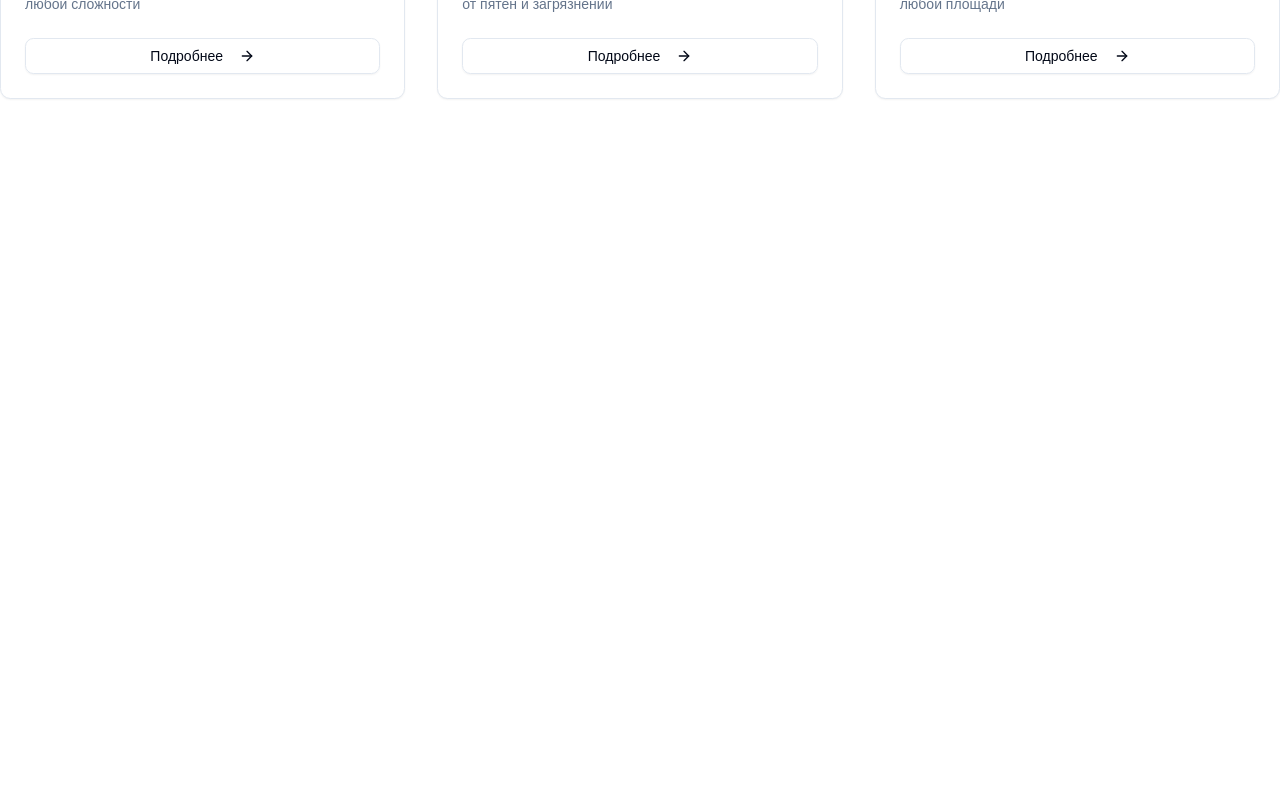
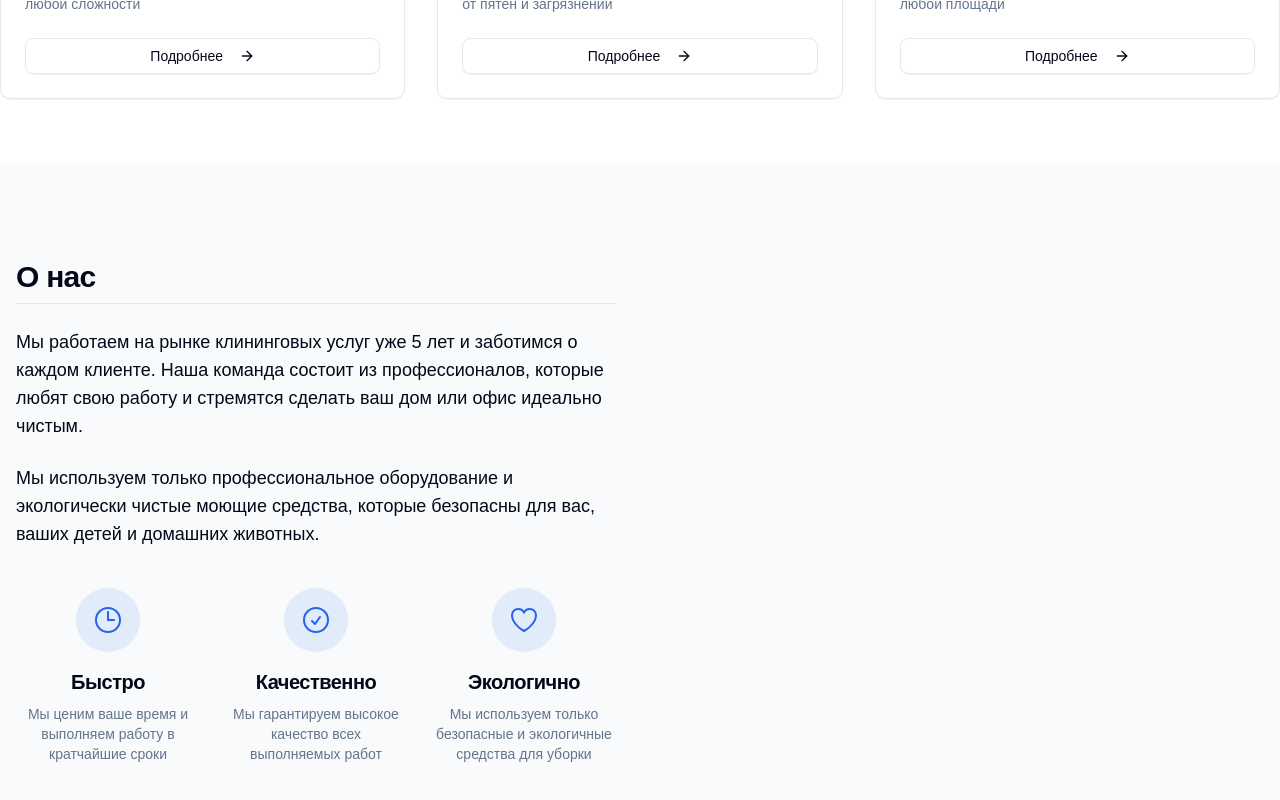
Before and after one commit to Clean-Your-Home/core-front, a Next.js app: page / in a window 1280 px wide. Shown: the part 1202-2002 px from the top of the page. Before the commit the page ends 1365 px from the top, so only its background shows below. Built offline with nearby package versions, Linux system fonts and the light colour scheme.

Commit message:
feat(about): add about section

```diff
--- a/src/app/(home)/page.tsx
+++ b/src/app/(home)/page.tsx
@@ -1,3 +1,4 @@
+import { AboutSection } from '@/widgets/about';
 import { HeroSection } from '@/widgets/hero';
 import { ServicesSection } from '@/widgets/services';
 
@@ -6,6 +7,7 @@ const Home = () => {
     <>
       <HeroSection />
       <ServicesSection />
+      <AboutSection />
     </>
   );
 };
--- /dev/null
+++ b/src/entities/company/index.ts
@@ -0,0 +1,2 @@
+export { COMPANY_INFO, ADVANTAGES } from './model/constants';
+export type { Advantage, CompanyInfo } from './model/types';
--- /dev/null
+++ b/src/entities/company/model/constants.tsx
@@ -0,0 +1,78 @@
+import { Advantage, CompanyInfo } from './types';
+
+export const COMPANY_INFO: CompanyInfo = {
+  name: 'Spotless Cleaning',
+  yearsExperience: 5,
+  description:
+    'Мы работаем на рынке клининговых услуг уже 5 лет и заботимся о каждом клиенте. Наша команда состоит из профессионалов, которые любят свою работу и стремятся сделать ваш дом или офис идеально чистым.',
+  values: [
+    'Мы используем только профессиональное оборудование и экологически чистые моющие средства, которые безопасны для вас, ваших детей и домашних животных.',
+  ],
+};
+
+export const ADVANTAGES: Advantage[] = [
+  {
+    id: 1,
+    title: 'Быстро',
+    description: 'Мы ценим ваше время и выполняем работу в кратчайшие сроки',
+    icon: (properties) => (
+      <svg
+        fill='none'
+        stroke='currentColor'
+        strokeWidth={1.5}
+        viewBox='0 0 24 24'
+        xmlns='http://www.w3.org/2000/svg'
+        {...properties}
+      >
+        <path
+          d='M12 6v6h4.5m4.5 0a9 9 0 11-18 0 9 9 0 0118 0z'
+          strokeLinecap='round'
+          strokeLinejoin='round'
+        />
+      </svg>
+    ),
+  },
+  {
+    id: 2,
+    title: 'Качественно',
+    description: 'Мы гарантируем высокое качество всех выполняемых работ',
+    icon: (properties) => (
+      <svg
+        fill='none'
+        stroke='currentColor'
+        strokeWidth={1.5}
+        viewBox='0 0 24 24'
+        xmlns='http://www.w3.org/2000/svg'
+        {...properties}
+      >
+        <path
+          d='M9 12.75L11.25 15 15 9.75M21 12a9 9 0 11-18 0 9 9 0 0118 0z'
+          strokeLinecap='round'
+          strokeLinejoin='round'
+        />
+      </svg>
+    ),
+  },
+  {
+    id: 3,
+    title: 'Экологично',
+    description:
+      'Мы используем только безопасные и экологичные средства для уборки',
+    icon: (properties) => (
+      <svg
+        fill='none'
+        stroke='currentColor'
+        strokeWidth={1.5}
+        viewBox='0 0 24 24'
+        xmlns='http://www.w3.org/2000/svg'
+        {...properties}
+      >
+        <path
+          d='M21 8.25c0-2.485-2.099-4.5-4.688-4.5-1.935 0-3.597 1.126-4.312 2.733-.715-1.607-2.377-2.733-4.313-2.733C5.1 3.75 3 5.765 3 8.25c0 7.22 9 12 9 12s9-4.78 9-12z'
+          strokeLinecap='round'
+          strokeLinejoin='round'
+        />
+      </svg>
+    ),
+  },
+];
--- /dev/null
+++ b/src/entities/company/model/types.ts
@@ -0,0 +1,15 @@
+import { Icon } from '@/@types';
+
+export interface Advantage {
+  id: number;
+  title: string;
+  description: string;
+  icon: Icon;
+}
+
+export interface CompanyInfo {
+  name: string;
+  description: string;
+  yearsExperience: number;
+  values: string[];
+}
--- /dev/null
+++ b/src/widgets/about/index.ts
@@ -0,0 +1 @@
+export { AboutSection } from './ui/AboutSection';
--- /dev/null
+++ b/src/widgets/about/ui/AboutContent.tsx
@@ -0,0 +1,27 @@
+import { ADVANTAGES, COMPANY_INFO } from '@/entities/company';
+import { Typography } from '@/shared/ui/typography';
+import { AdvantageCard } from './AdvantageCard';
+
+export const AboutContent = () => {
+  return (
+    <div>
+      <Typography className='mb-6' variant='h2'>
+        О нас
+      </Typography>
+      <Typography className='mb-6 text-lg'>
+        {COMPANY_INFO.description}
+      </Typography>
+      {COMPANY_INFO.values.map((value, index) => (
+        <Typography key={index} className='mb-6 text-lg'>
+          {value}
+        </Typography>
+      ))}
+
+      <div className='mt-10 grid grid-cols-1 gap-6 md:grid-cols-3'>
+        {ADVANTAGES.map((advantage) => (
+          <AdvantageCard key={advantage.id} advantage={advantage} />
+        ))}
+      </div>
+    </div>
+  );
+};
--- /dev/null
+++ b/src/widgets/about/ui/AboutImage.tsx
@@ -0,0 +1,14 @@
+import Image from 'next/image';
+
+export const AboutImage = () => {
+  return (
+    <div className='relative h-[400px] md:h-[500px]'>
+      <Image
+        fill
+        alt='Наша команда'
+        className='rounded-lg object-cover'
+        src='/images/our_team.avif'
+      />
+    </div>
+  );
+};
--- /dev/null
+++ b/src/widgets/about/ui/AboutSection.tsx
@@ -0,0 +1,15 @@
+import { AboutContent } from './AboutContent';
+import { AboutImage } from './AboutImage';
+
+export const AboutSection = () => {
+  return (
+    <section className='bg-muted/50 py-16 md:py-24' id='about'>
+      <div className='container mx-auto px-4'>
+        <div className='grid items-center gap-12 md:grid-cols-2'>
+          <AboutContent />
+          <AboutImage />
+        </div>
+      </div>
+    </section>
+  );
+};
--- /dev/null
+++ b/src/widgets/about/ui/AdvantageCard.tsx
@@ -0,0 +1,22 @@
+import { Advantage } from '@/entities/company';
+import { Typography } from '@/shared/ui/typography';
+
+interface AdvantageCardProperties {
+  advantage: Advantage;
+}
+
+export const AdvantageCard = ({ advantage }: AdvantageCardProperties) => {
+  const Icon = advantage.icon;
+
+  return (
+    <div className='flex flex-col items-center text-center'>
+      <div className='mb-4 flex h-16 w-16 items-center justify-center rounded-full bg-primary/10 text-primary'>
+        <Icon className='h-8 w-8' />
+      </div>
+      <Typography className='mb-2 text-xl font-semibold' variant='h3'>
+        {advantage.title}
+      </Typography>
+      <Typography variant='muted'>{advantage.description}</Typography>
+    </div>
+  );
+};
--- a/src/widgets/hero/lib/useHeroNavigation.ts
+++ /dev/null
@@ -1,26 +0,0 @@
-import { useScrollIntoView } from '@/shared/lib/hooks';
-
-export const useHeroNavigation = () => {
-  const { ref, trigger } = useScrollIntoView<HTMLElement>({
-    immediately: false,
-    behavior: 'smooth',
-    block: 'start',
-  });
-
-  const handleLearnMoreClick = (event: React.MouseEvent) => {
-    event.preventDefault();
-
-    const servicesElement = document.querySelector(
-      '#services',
-    ) as HTMLElement | null;
-
-    if (servicesElement && ref.current) {
-      ref.current = servicesElement;
-      trigger();
-    }
-  };
-
-  return {
-    handleLearnMoreClick,
-  };
-};
--- a/src/widgets/hero/ui/HeroSection.tsx
+++ b/src/widgets/hero/ui/HeroSection.tsx
@@ -1,47 +1,13 @@
 'use client';
 
-import Image from 'next/image';
-import Link from 'next/link';
-
-import { ROUTES } from '@/shared/config/routes';
-import { Button } from '@/shared/ui/button';
-import { Typography } from '@/shared/ui/typography';
-import { useHeroNavigation } from '../lib/useHeroNavigation';
+import { HeroBackground } from './HeroBackground';
+import { HeroContent } from './HeroContent';
 
 export const HeroSection = () => {
-  const { handleLearnMoreClick } = useHeroNavigation();
-
   return (
     <section className='relative'>
-      <div className='absolute inset-0'>
-        <Image
-          fill
-          priority
-          alt='Профессиональная уборка'
-          className='object-cover brightness-[0.7]'
-          src='/images/cleaner.avif'
-        />
-      </div>
-      <div className='container relative z-10 px-6 py-20 text-white md:py-32 lg:py-40'>
-        <Typography variant='h1'>
-          Профессиональный клининг для вашего дома и офиса
-        </Typography>
-        <Typography className='mt-6 text-white/90' variant='lead'>
-          Мы делаем уборку быстро, качественно и с заботой о вашем комфорте
-        </Typography>
-        <div className='mt-10 flex flex-col gap-4 sm:flex-row'>
-          <Button asChild size='lg'>
-            <Link href={ROUTES.CALCULATOR}>Рассчитать стоимость</Link>
-          </Button>
-          <Button
-            className='border-white/20 bg-white/10 text-white hover:bg-white/20'
-            size='lg'
-            onClick={handleLearnMoreClick}
-          >
-            Узнать больше
-          </Button>
-        </div>
-      </div>
+      <HeroBackground />
+      <HeroContent />
     </section>
   );
 };
```
Also changed, not shown: public/images/our_team.avif (added).
